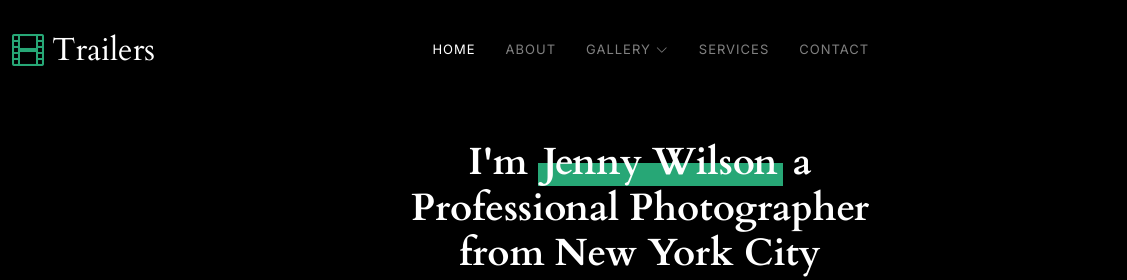
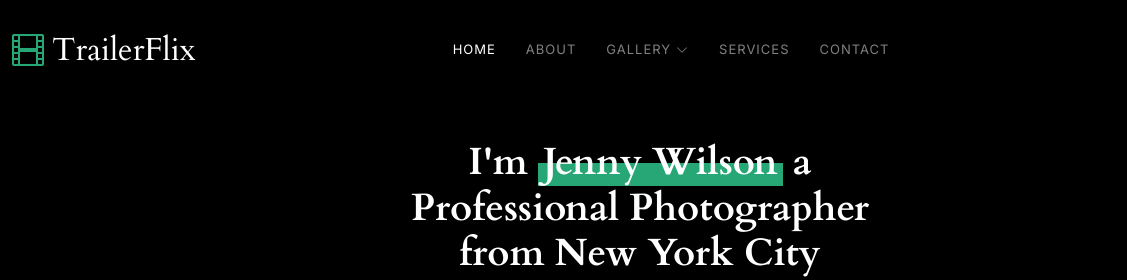
Before and after one commit to RaimyMarte/movie-trailer-project, a plain HTML site: page index.html in a window 1280 px wide. Shown: the top 280 px of the page, 0-1127 px from the left. Drawn offline with nearby package versions, Linux system fonts and the light colour scheme.

Commit message:
TrailerFlix name changed

```diff
--- a/index.html
+++ b/index.html
@@ -5,13 +5,11 @@
   <meta charset="utf-8">
   <meta content="width=device-width, initial-scale=1.0" name="viewport">
 
-  <title>PhotoFolio Bootstrap Template - Index</title>
+  <title>TrailerFlix</title>
   <meta content="" name="description">
   <meta content="" name="keywords">
 
-  <!-- Favicons -->
-  <link href="assets/img/favicon.png" rel="icon">
-  <link href="assets/img/apple-touch-icon.png" rel="apple-touch-icon">
+
 
   <!-- Google Fonts -->
   <link rel="preconnect" href="https://fonts.googleapis.com">
@@ -49,7 +47,7 @@
         <!-- Uncomment the line below if you also wish to use an image logo -->
         <!-- <img src="assets/img/logo.png" alt=""> -->
         <i class="bi bi-film"></i>
-        <h1>Trailers</h1>
+        <h1>TrailerFlix</h1>
       </a>
 
       <nav id="navbar" class="navbar">
```
